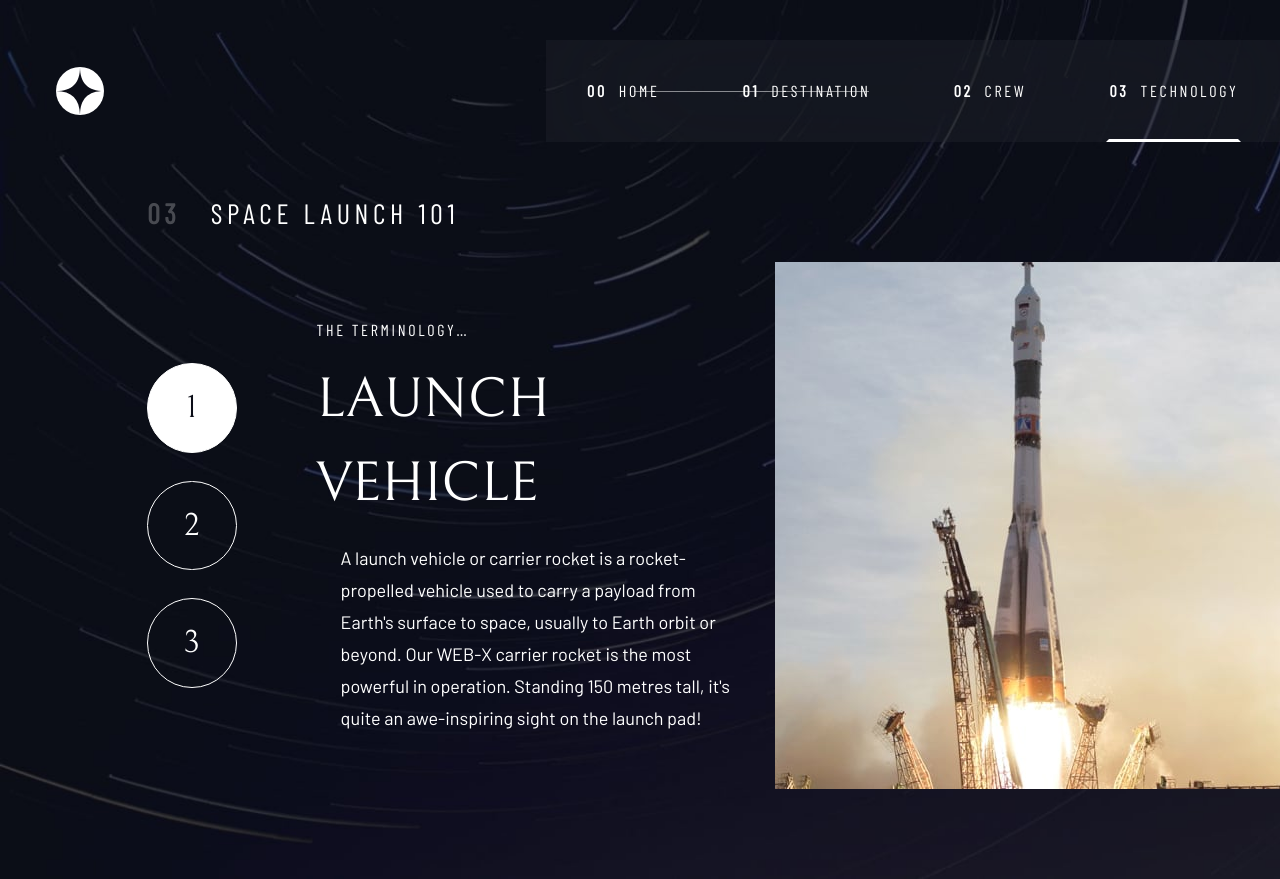
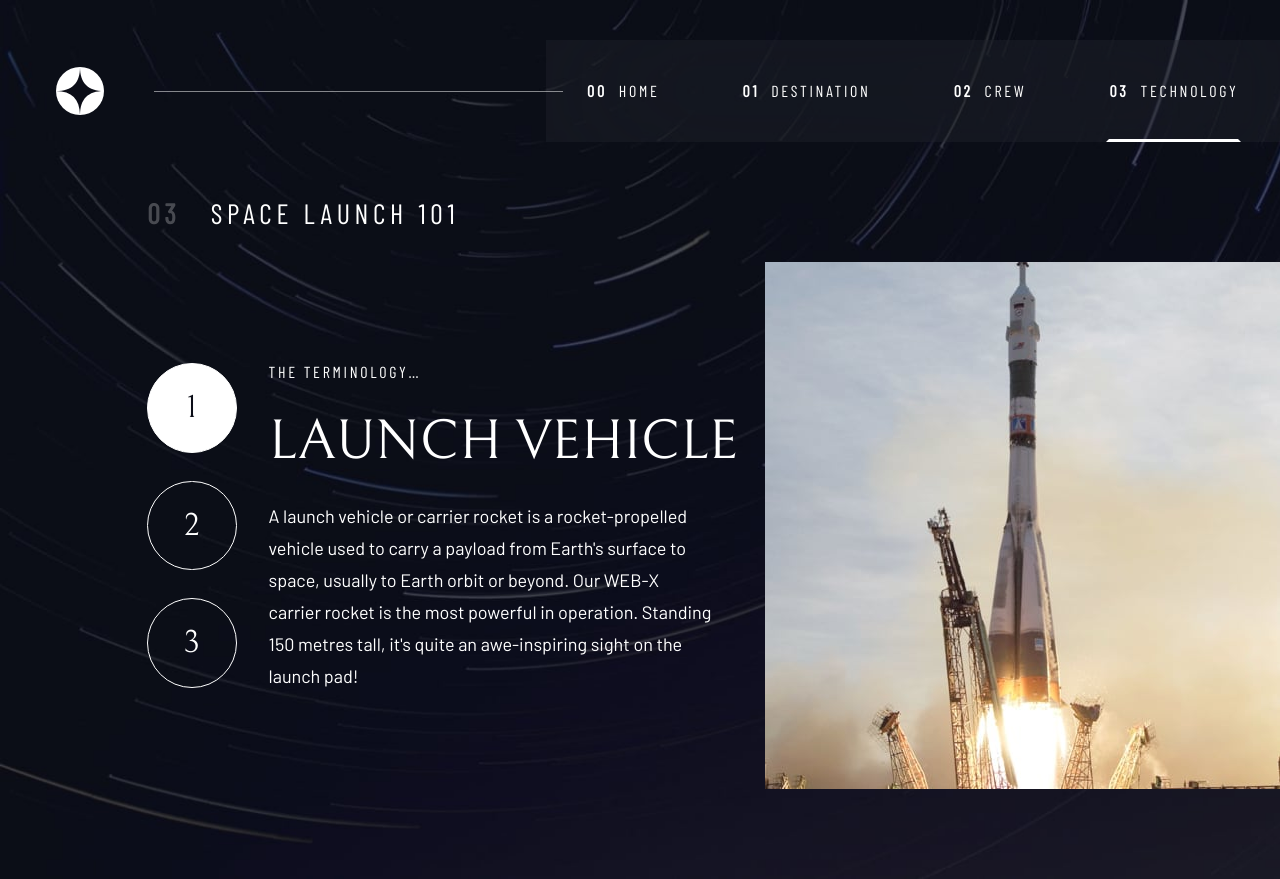
Before and after one commit to MaxTarasevich/space-tourism, a React (Create React App) app: page /Technology in a window 1280 px wide. Built offline with nearby package versions, Linux system fonts and the light colour scheme.

Commit message:
feat: finish technology section

```diff
--- a/src/components/Navigation.tsx
+++ b/src/components/Navigation.tsx
@@ -10,13 +10,14 @@ const Nav = ['Home','Destination','Crew','Technology']
 const [burger,setBurger]= useState<boolean>(false)
 
   return (
-    <nav className='fixed w-full lg:pl-14 md:pl-10 pl-6 lg:py-10 md:py-0 py-6 flex justify-between items-center overflow-hidden'>
+    <nav className='fixed w-full lg:pl-14 md:pl-10 pl-6 lg:py-10 md:py-0 py-6 flex justify-between items-center overflow-hidden
+    before:absolute before:w-[32%] before:h-px before:bg-white-50 before:top-1/2 before:right-[56%] before:lg:block before:hidden before:z-50'>
 
         <Logo />
 
         <ul className={`md:flex w-[60%] sm:min-w-[450px] justify-around bg-white-40 backdrop-blur-[81px] nav-text animate-hover
                         md:static fixed top-0 ${burger ? 'right-0' : '-right-full'} z-10 md:flex-row flex-col md:p-0 pt-28 pl-8 md:min-h-fit min-h-screen
-                        before:absolute before:w-[32%] before:h-px before:bg-white-50 before:top-1/2 before:right-[56%] before:lg:block before:hidden`}>
+                        `}>
 
                             {Nav.map((i,index)=>(
                                 <li key={i}>
--- a/src/pages/Technology.tsx
+++ b/src/pages/Technology.tsx
@@ -36,13 +36,13 @@ useEffect(() => {
         {tech[0] ?
         <div className="technology flex lg:flex-nowrap flex-wrap justify-between items-center lg:mt-7 md:mt-14 mt-8">
 
-          <div className="technology-content flex lg:flex-nowrap flex-wrap lg:justify-between justify-center gap-x-20 lg:w-fit w-full">
+          <div className="technology-content flex lg:flex-nowrap flex-wrap lg:justify-between justify-center gap-x-8 lg:w-fit w-full">
 
             <div className="technology-control flex lg:flex-col justify-center gap-y-7 gap-x-4 lg:w-fit w-full">
 
               {tech.map((el, index)=>(
                  <button key={index}
-                 className={`technology-btn typ-heading4 text-center lg:px-9 md:px-6 px-4 aspect-square rounded-full bg-transparen border border-white-100
+                 className={`technology-btn typ-heading4 text-center xl:px-9 md:px-6 px-4 aspect-square rounded-full bg-transparen border border-white-100
                              hover:bg-white-100 hover:text-dark animate-hover
                              ${index===slide ? 'bg-white-100 text-dark' : ''}`}
                   onClick={()=>setSlide(index)}>
@@ -62,16 +62,16 @@ useEffect(() => {
                 {tech[slide].name}
               </h2>
 
-              <p className="technology-description typ-body mt-4 lg:pr-6 px-6">
+              <p className="technology-description typ-body mt-4 lg:pr-6 lg:pl-0 px-6">
                 {tech[slide].description}
               </p>
 
             </div>
           </div>
 
-          <picture className="technology-image lg:h-[527px] md:h-[310px] h-[170px] lg:order-1 -order-1 lg:mb-0 md:mb-16 mb-9">
+          <picture className="technology-image 2xl:w-[50%] lg:h-[527px] md:h-[310px] h-[170px] lg:order-1 -order-1 lg:mb-0 md:mb-16 mb-9">
             <source media="(min-width: 1024px)" srcSet={tech[slide].images.portrait} />
-            <img className='h-full object-cover object-center lg:w-fit w-screen' src={tech[slide].images.landscape} alt={tech[slide].name} />
+            <img className='h-full object-cover object-bottom lg:w-full w-screen' src={tech[slide].images.landscape} alt={tech[slide].name} />
           </picture>
 
 </div>: 'Loading...'}
```
Also changed, not shown: src/svg-components/logoSmall.svg (added).
